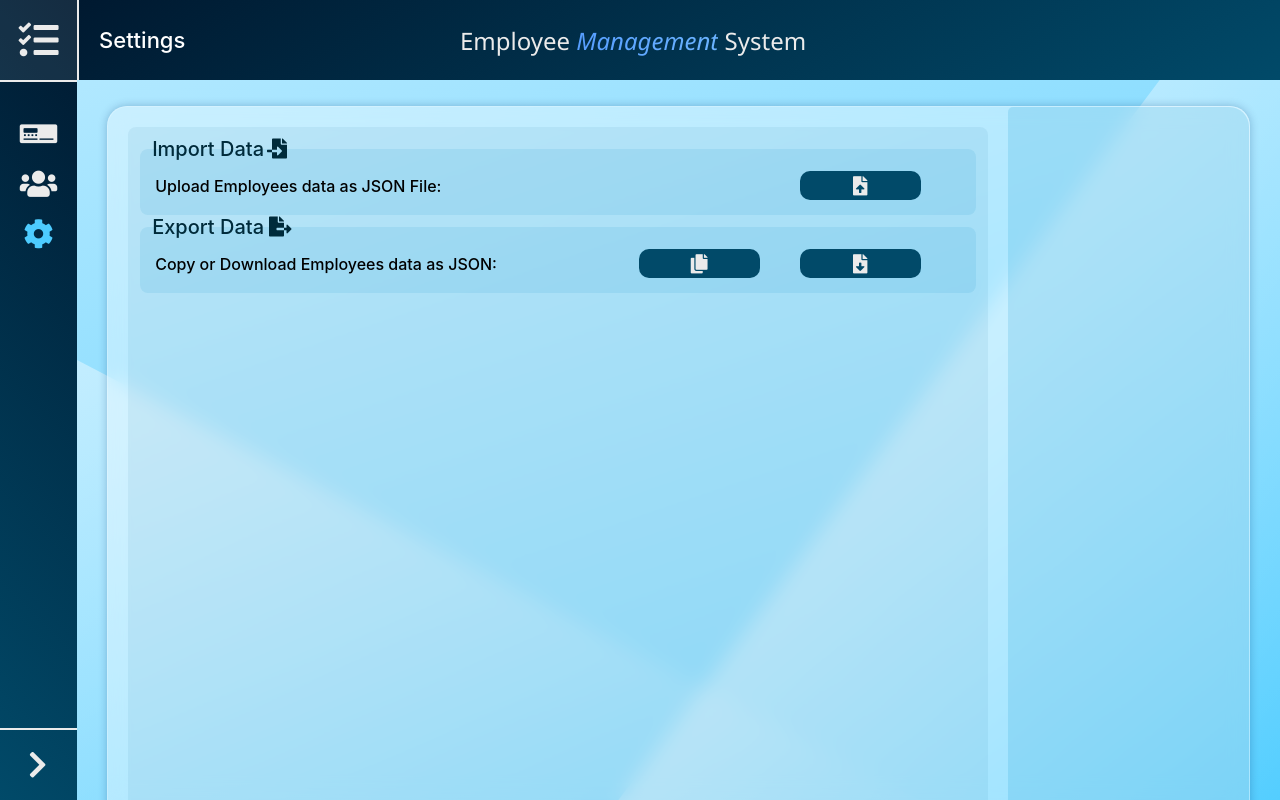
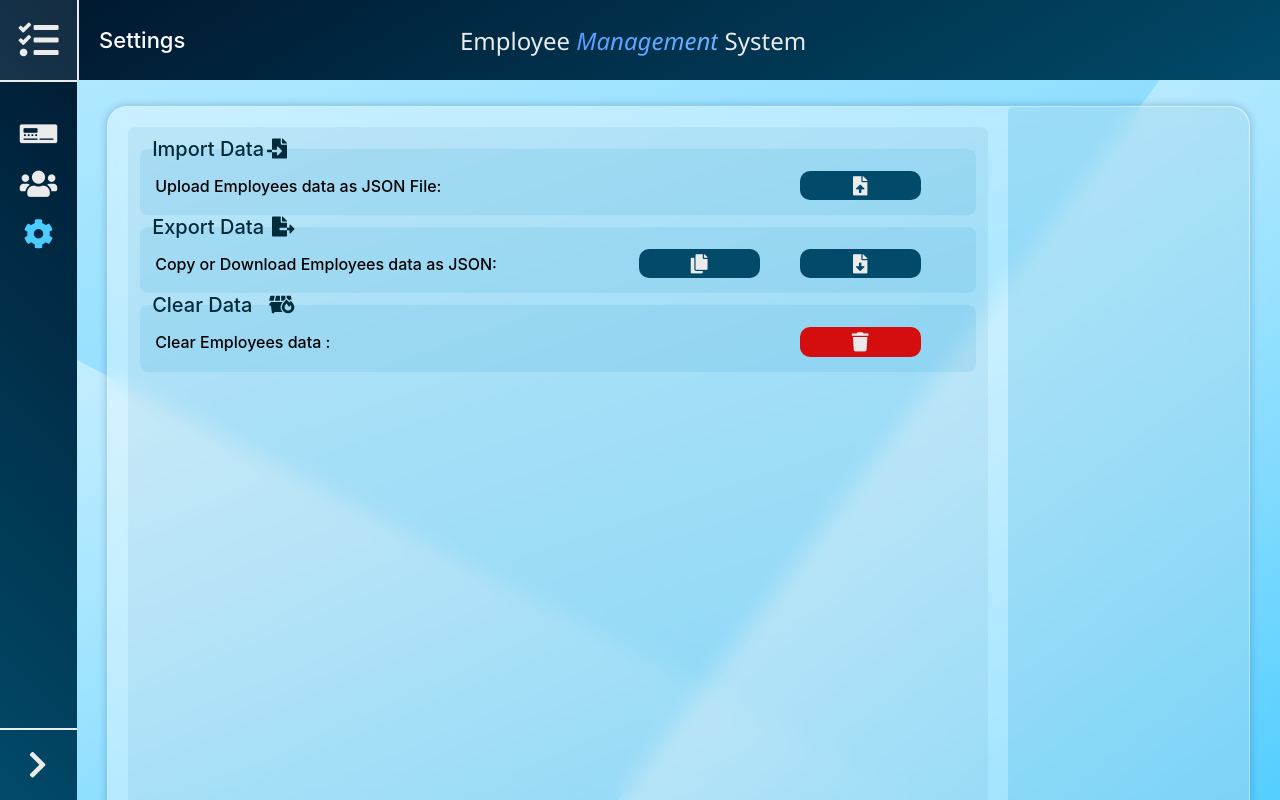
Before and after one commit to Reckadon/EmployeeManagementSite, a React (Create React App) app: page /settings in a window 1280 px wide. Built offline with nearby package versions, Linux system fonts and the light colour scheme.

Commit message:
clear data setting added

```diff
--- /dev/null
+++ b/src/components/Settings/ClearData.jsx
@@ -0,0 +1,57 @@
+import React, { useEffect, useRef, useState } from "react";
+import Notification from "../Notification";
+import Modal from "../Modal";
+import Store from "../../DataStorage";
+
+const Cleardata = () => {
+  const [notif, setNotif] = useState(null);
+  const [showClearModal, setShowClearModal] = useState(false);
+  const yesBtn = useRef();
+
+  useEffect(() => {
+    if (showClearModal) yesBtn.current.focus();
+  }, [showClearModal]);
+
+  const handleClearData = () => {
+    setShowClearModal(false);
+    Store.setEmployees([]); //empty employees array
+  };
+
+  return (
+    <fieldset>
+      <legend>
+        Clear Data
+        <i className="fa fa-dumpster-fire" style={{ paddingLeft: "17px" }}></i>
+      </legend>
+      <div className="settingsRow">
+        <span>Clear Employees data : </span>
+        <button
+          className="sideButton clearButton"
+          title="Clear"
+          onClick={() => setShowClearModal(true)}>
+          <i className="fas fa-trash"></i>
+        </button>
+      </div>
+      {notif && (
+        <Notification time={5000} onClose={() => setNotif(null)}>
+          {notif}
+        </Notification>
+      )}
+      {showClearModal && (
+        <Modal onClose={() => setShowClearModal(false)}>
+          <div>
+            <h2 style={{ textAlign: "center" }}>
+              Are you sure you want to clear all employees' data?
+            </h2>
+            <button ref={yesBtn} onClick={handleClearData}>
+              Yes
+            </button>
+            <button onClick={() => setShowClearModal(false)}>No</button>
+          </div>
+        </Modal>
+      )}
+    </fieldset>
+  );
+};
+
+export default Cleardata;
--- a/src/components/Settings/ExportData.jsx
+++ b/src/components/Settings/ExportData.jsx
@@ -25,7 +25,7 @@ const ExportData = () => {
     <fieldset>
       <legend>
         Export Data
-        <i className="fa fa-file-export" style={{ paddingLeft: "5px" }}></i>
+        <i className="fa fa-file-export" style={{ paddingLeft: "8px" }}></i>
       </legend>
       <div className="settingsRow">
         <span>Copy or Download Employees data as JSON: </span>
--- a/src/components/Settings/Settings.jsx
+++ b/src/components/Settings/Settings.jsx
@@ -1,4 +1,5 @@
 import React from "react";
+import Cleardata from "./ClearData";
 import ExportData from "./ExportData";
 import ImportData from "./ImportData";
 import "./styles/settings.css";
@@ -9,6 +10,7 @@ const Settings = () => {
         <div className="settingsDiv">
           <ImportData />
           <ExportData />
+          <Cleardata />
         </div>
       </div>
       <div id="side"></div>
--- a/src/components/Settings/styles/settings.css
+++ b/src/components/Settings/styles/settings.css
@@ -47,6 +47,7 @@
   align-items: center;
   justify-content: center;
   cursor: pointer;
+  outline: none;
 }
 .settingsDiv fieldset > .settingsRow > .sideButton:hover {
   background-color: rgb(39, 121, 156);
@@ -57,3 +58,16 @@
 .settingsDiv fieldset > .settingsRow > .sideButton:active {
   background-color: rgb(16, 61, 80);
 }
+
+.settingsDiv fieldset > .settingsRow > .clearButton {
+  background-color: rgb(212, 14, 14);
+}
+.settingsDiv fieldset > .settingsRow > .clearButton:hover {
+  background-color: rgb(255, 61, 61);
+}
+.settingsDiv fieldset > .settingsRow > .clearButton:active {
+  background-color: rgb(175, 0, 0);
+}
+.settingsDiv fieldset > .settingsRow > .clearButton:focus {
+  box-shadow: 0 0 0 3px rgb(149 211 236), 0 0 0 7px rgb(212, 14, 14);
+}
--- a/src/components/styles/modal.css
+++ b/src/components/styles/modal.css
@@ -18,14 +18,38 @@
   box-sizing: border-box;
   background-color: rgb(0 40 68);
   width: 50%;
-  max-width: 2000px;
-  height: 70%;
+  max-width: 1500px;
+  height: 50%;
   border-radius: 10px;
   padding: 10px;
   display: flex;
   align-items: center;
   justify-content: center;
   overflow: hidden;
+
+  color: azure;
+}
+
+#modal button {
+  width: 20%;
+  padding: 5px;
+  border-radius: 5px;
+  border: none;
+  display: block;
+  margin: 10px auto;
+  background-color: rgb(184, 217, 255);
+  font-size: large;
+
+  transition: background 200ms ease;
+}
+
+#modal button:hover,
+#modal button:focus {
+  background-color: rgb(231, 242, 255);
+}
+
+#modal button:focus {
+  box-shadow: 0 0 0 3px rgb(0 40 68), 0 0 0 5px rgb(231, 242, 255);
 }
 
 @keyframes fade-in {
```
